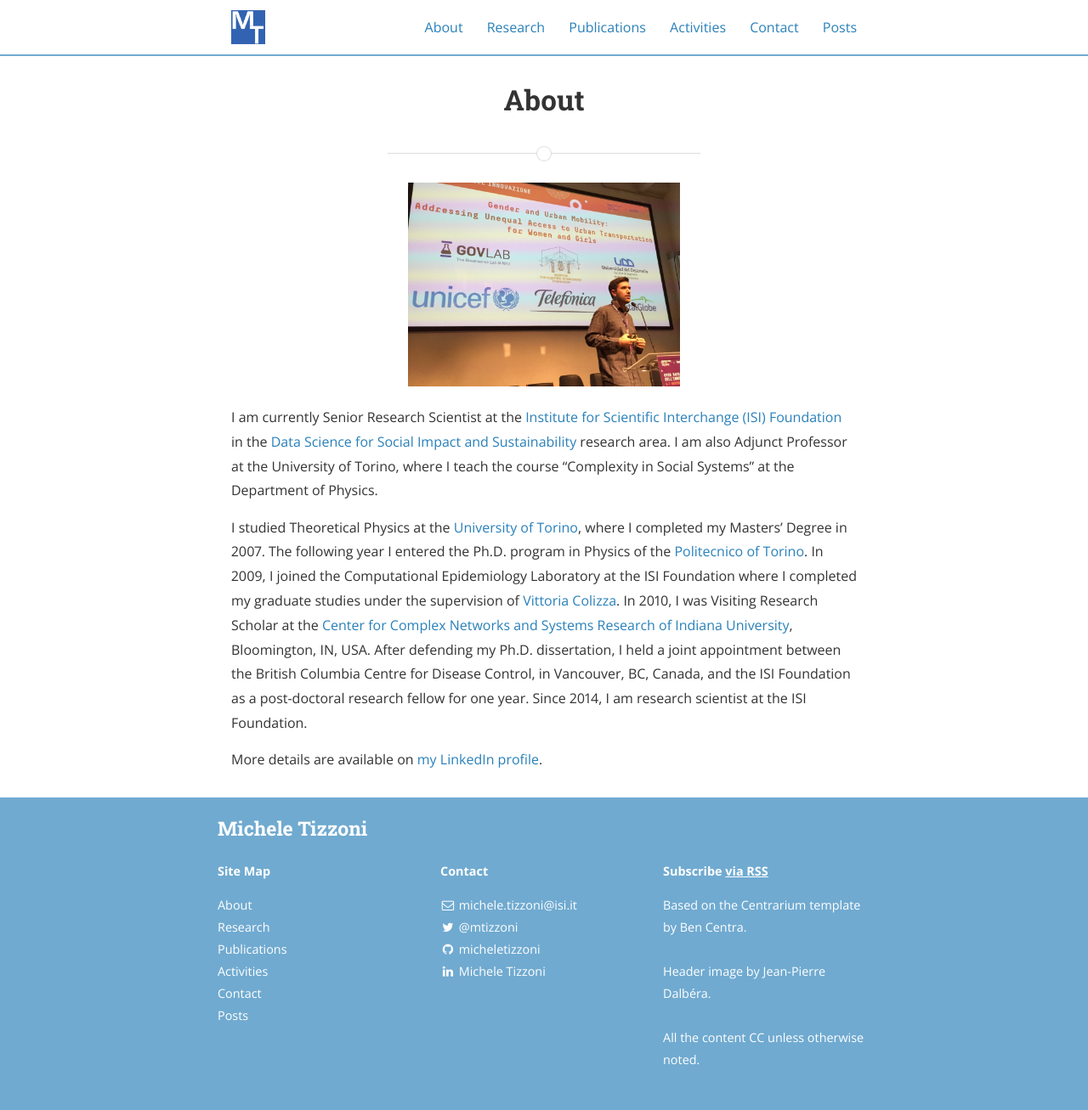
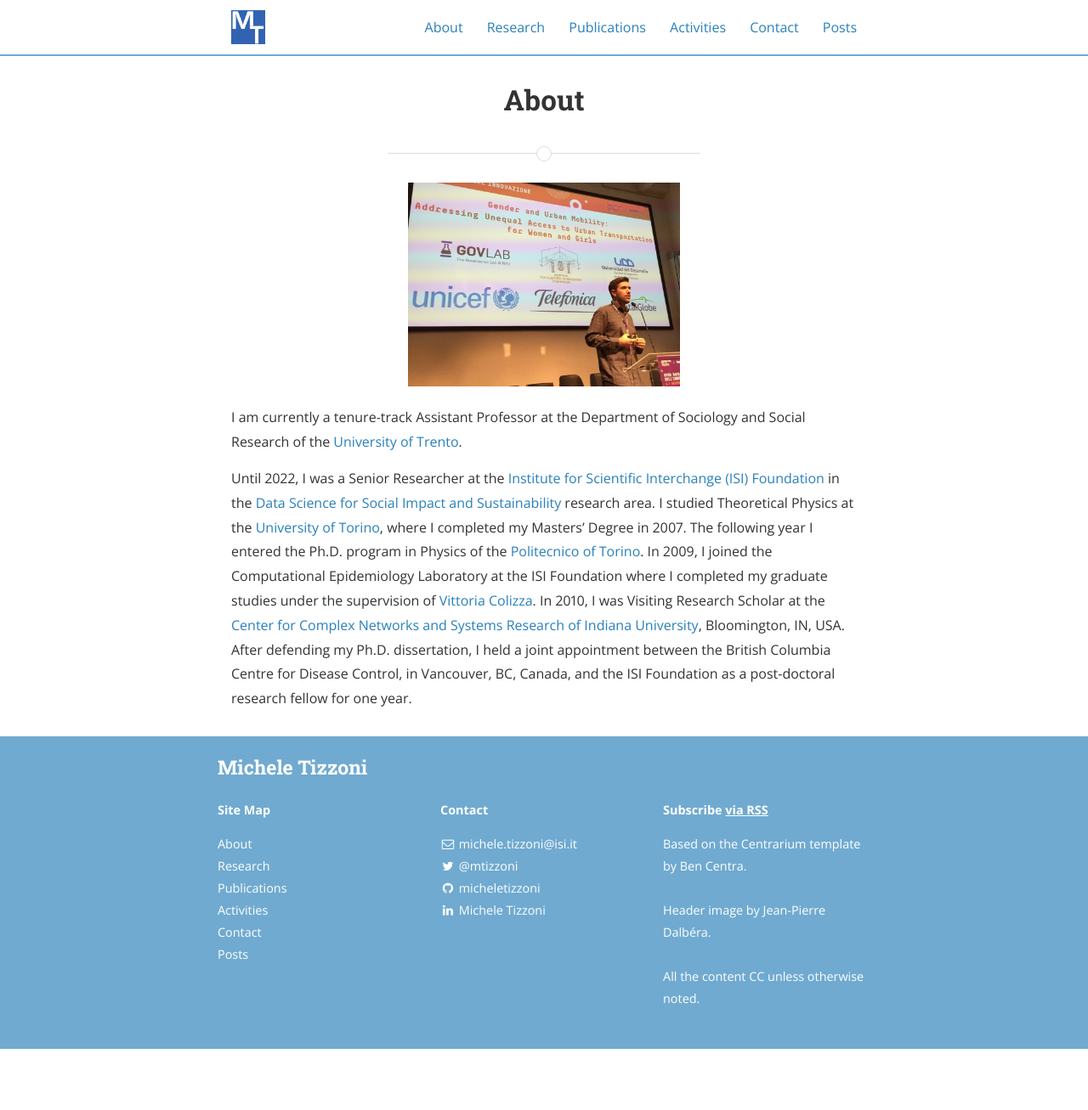
Before and after one commit to micheletizzoni/micheletizzoni.github.io, a Jekyll site: the page built from 1_about.md, in a window 1280 px wide. Shown: the whole page at 85% size. Built offline with Jekyll 4.4.1, drawn with Linux system fonts in a browser that asks for light colours; nearby versions of some CDN libraries; after the commit the page ends 1235 px from its top, so only the background shows below that.

Commit message:
Update 1_about.md

```diff
--- a/1_about.md
+++ b/1_about.md
@@ -7,11 +7,9 @@
 <img src="{{ site.url }}/assets/talk_pic.jpg" title="Profile Picture" class="profile">
 
 
-I am currently Senior Research Scientist at the [Institute for Scientific Interchange (ISI) Foundation](http://www.isi.it) in the [Data Science for Social Impact and Sustainability](https://www.isi.it/en/research/data-science-for-social-impact-and-sustainability) research area. I am also Adjunct Professor at the University of Torino, where I teach the course "Complexity in Social Systems" at the Department of Physics.
+I am currently a tenure-track Assistant Professor at the Department of Sociology and Social Research of the [University of Trento](https://www.sociologia.unitn.it/en).
 
+Until 2022, I was a Senior Researcher at the [Institute for Scientific Interchange (ISI) Foundation](http://www.isi.it) in the [Data Science for Social Impact and Sustainability](https://www.isi.it/en/research/data-science-for-social-impact-and-sustainability) research area.
 I studied Theoretical Physics at the [University of Torino](http://unito.it), where I completed my Masters’ Degree in 2007. The following year I entered the Ph.D. program in Physics of the [Politecnico of Torino](http://www.polito.it).
 In 2009, I joined the Computational Epidemiology Laboratory at the ISI Foundation where I completed my graduate studies under the supervision of [Vittoria Colizza](http://www.epicx-lab.com).
 In 2010, I was Visiting Research Scholar at the [Center for Complex Networks and Systems Research of Indiana University](http://cnets.indiana.edu/), Bloomington, IN, USA. After defending my Ph.D. dissertation, I held a joint appointment between the British Columbia Centre for Disease Control, in Vancouver, BC, Canada, and the ISI Foundation as a post-doctoral research fellow for one year.
-Since 2014, I am research scientist at the ISI Foundation.
-
-More details are available on [my LinkedIn profile](https://it.linkedin.com/in/micheletizzoni).
```
